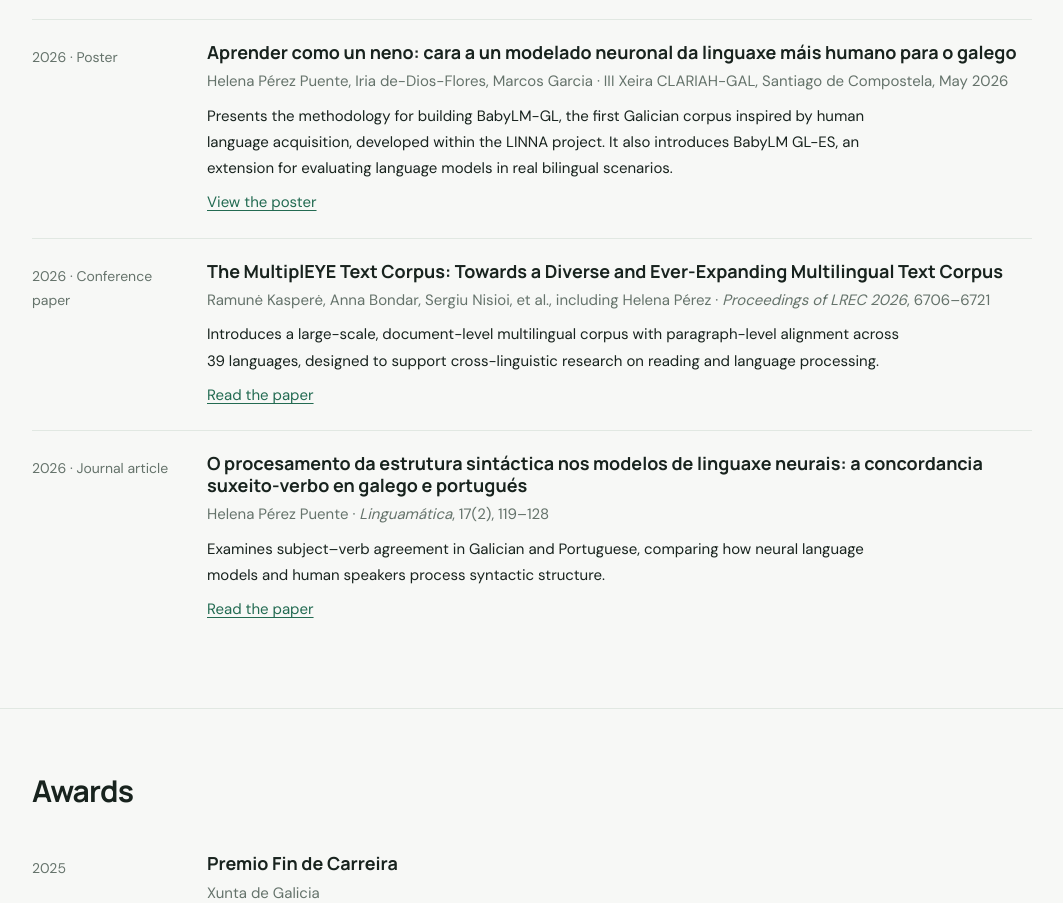
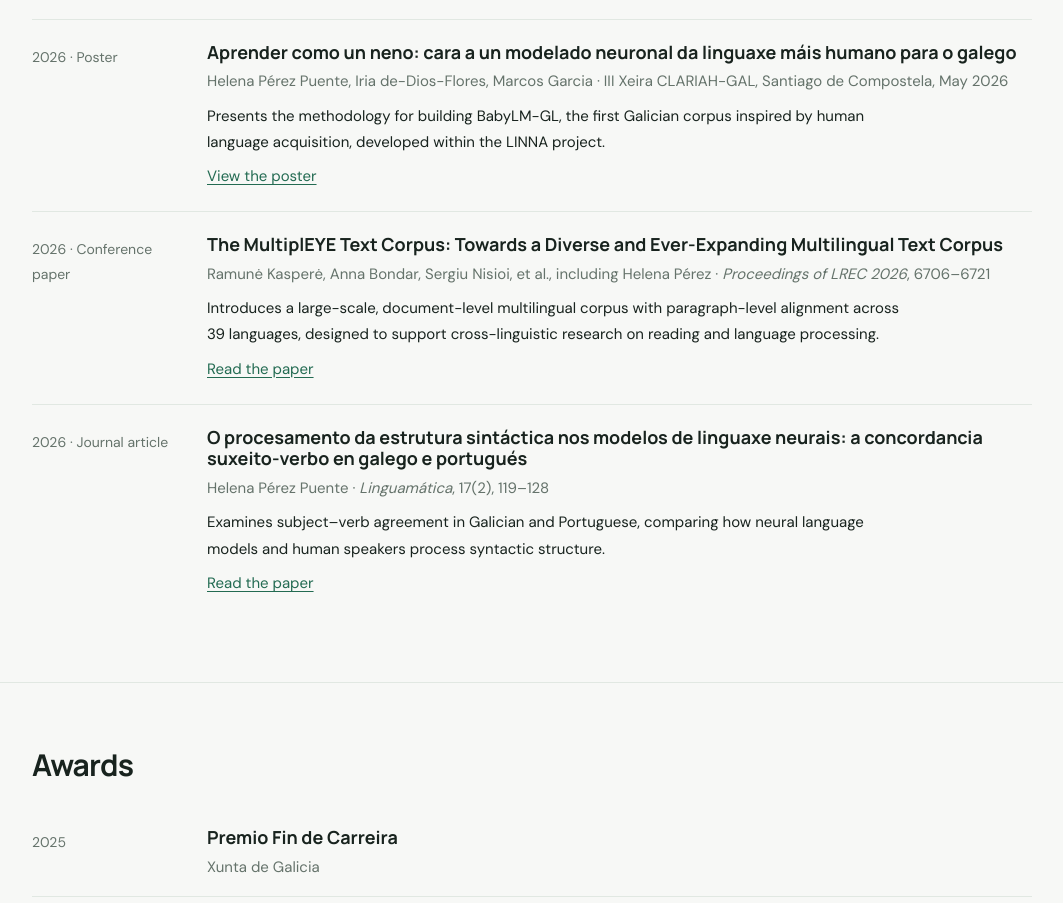
Before and after one commit to helenaperez-nlp/helenaperez-nlp.github.io, a plain HTML site: page index.html in a window 1280 px wide. Shown: the part 2428-3331 px from the top of the page, without its empty margins (108-1171 px from the left). Drawn offline with Linux system fonts and the light colour scheme.

Commit message:
Update index.html

```diff
--- a/index.html
+++ b/index.html
@@ -272,7 +272,7 @@
           <div>
             <h3 class="paper-title">Aprender como un neno: cara a un modelado neuronal da linguaxe máis humano para o galego</h3>
             <div class="institution">Helena Pérez Puente, Iria de-Dios-Flores, Marcos Garcia · III Xeira CLARIAH-GAL, Santiago de Compostela, May 2026</div>
-            <p>Presents the methodology for building BabyLM-GL, the first Galician corpus inspired by human language acquisition, developed within the LINNA project. It also introduces BabyLM GL-ES, an extension for evaluating language models in real bilingual scenarios.</p>
+            <p>Presents the methodology for building BabyLM-GL, the first Galician corpus inspired by human language acquisition, developed within the LINNA project.</p>
             <p><a href="https://zenodo.org/records/20522758" target="_blank" rel="noopener">View the poster</a></p>
           </div>
         </div>
```
